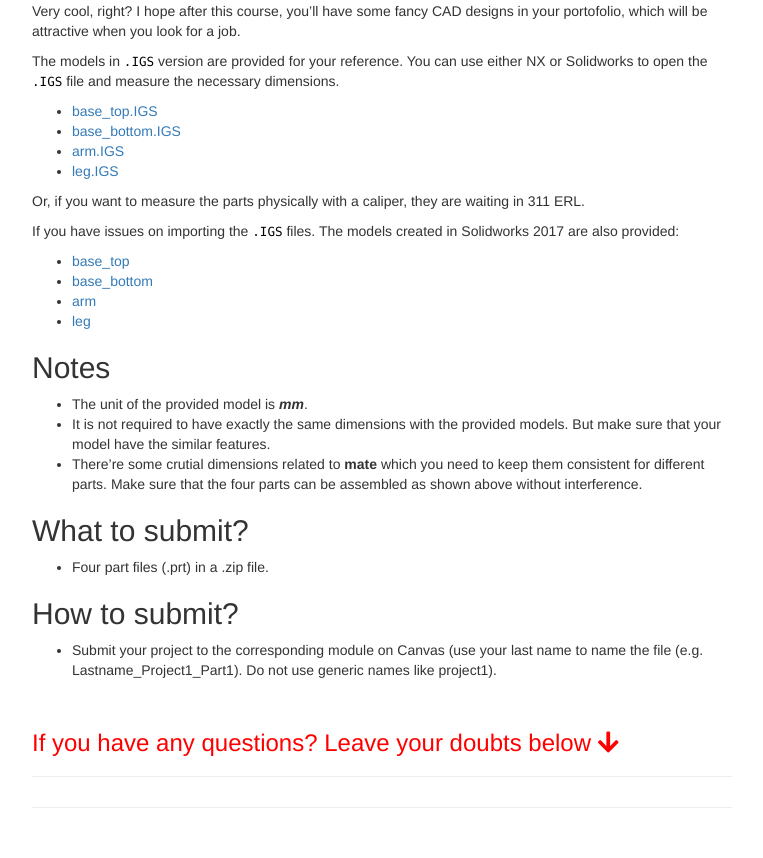
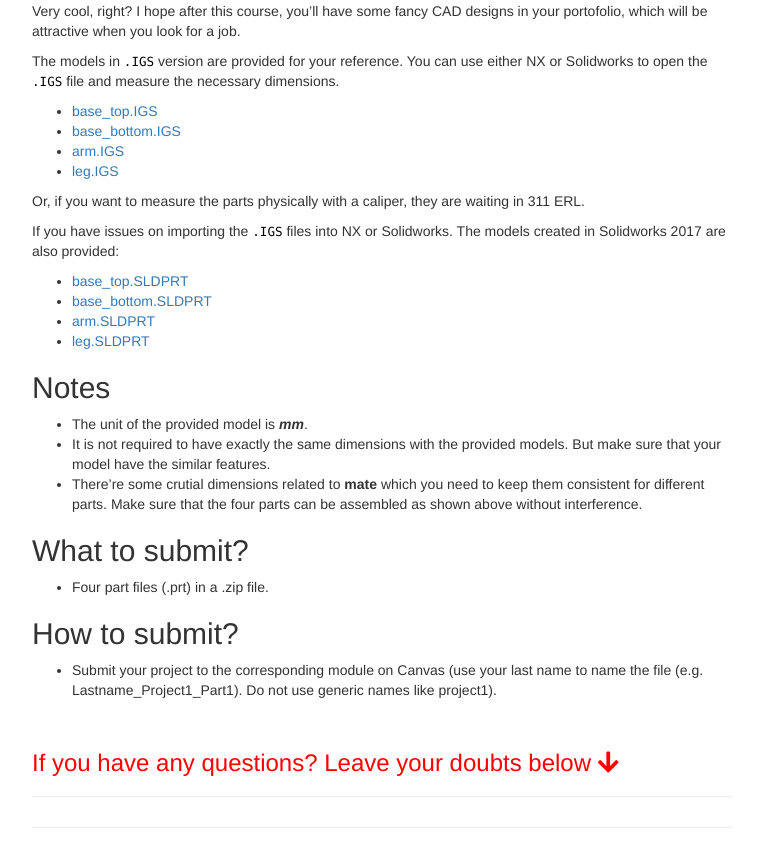
Before and after one commit to me5763/lab-fs19, a Jekyll site: the page built from pages/project-1.md, in a window 1280 px wide and 900 px high, scrolled down 1189 px, cut to the strip 42-900 px from the top of the window. Shown: the whole strip, without its empty margins (258-1021 px from the left). Built offline with Jekyll 4.4.1, drawn with Linux system fonts in a browser that asks for light colours; nearby versions of some CDN libraries; comment, search, counter and statistics services are not loaded.

Commit message:
update project 1

```diff
--- a/pages/project-1.md
+++ b/pages/project-1.md
@@ -26,11 +26,11 @@ The models in `.IGS` version are provided for your reference. You can use either
 
 Or, if you want to measure the parts physically with a caliper, they are waiting in 311 ERL.
 
-If you have issues on importing the `.IGS` files. The models created in Solidworks 2017 are also provided:
-- [base_top](../assets/models/project-1/base_top.SLDPRT)
-- [base_bottom](../assets/models/project-1/base_bottom.SLDPRT)
-- [arm](../assets/models/project-1/arm.SLDPRT)
-- [leg](../assets/models/project-1/leg.SLDPRT)
+If you have issues on importing the `.IGS` files into NX or Solidworks. The models created in Solidworks 2017 are also provided:
+- [base_top.SLDPRT](../assets/models/project-1/base_top.SLDPRT)
+- [base_bottom.SLDPRT](../assets/models/project-1/base_bottom.SLDPRT)
+- [arm.SLDPRT](../assets/models/project-1/arm.SLDPRT)
+- [leg.SLDPRT](../assets/models/project-1/leg.SLDPRT)
 
 ## Notes
 - The unit of the provided model is ***mm***.
```
